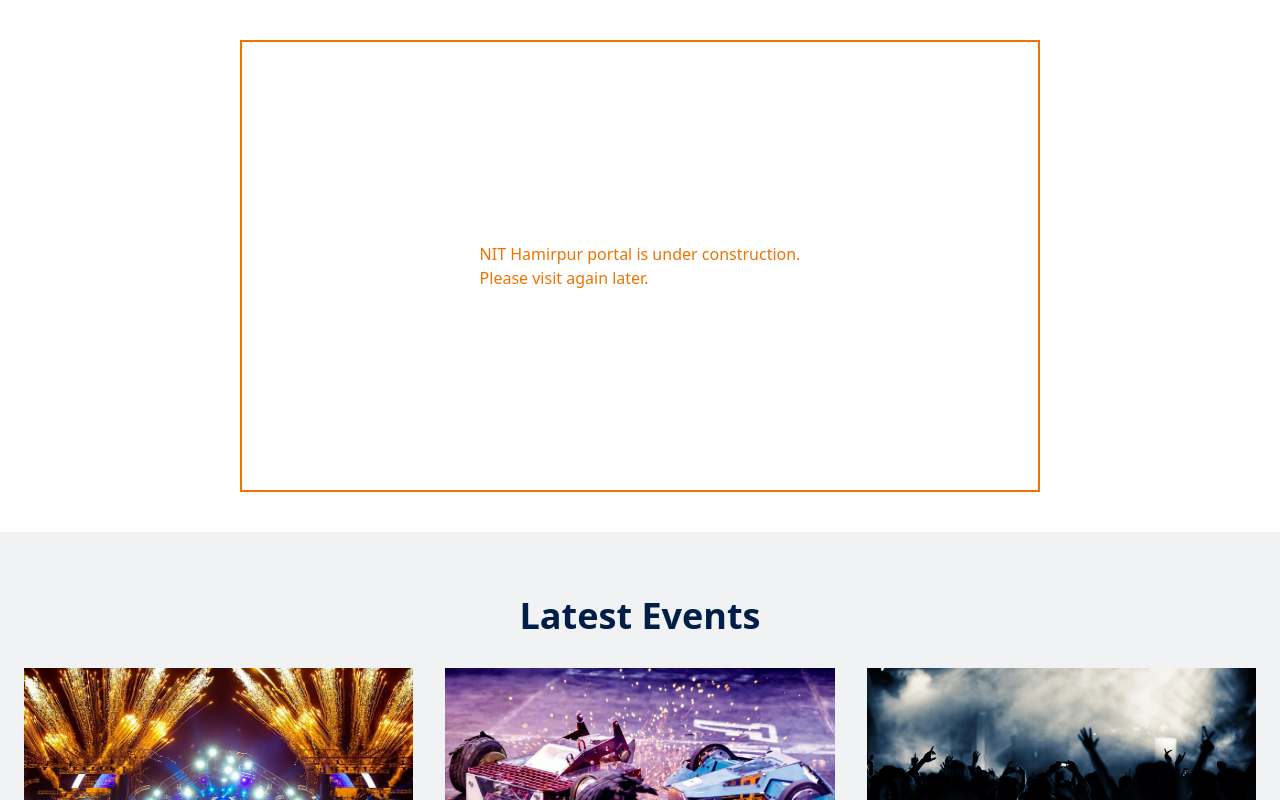
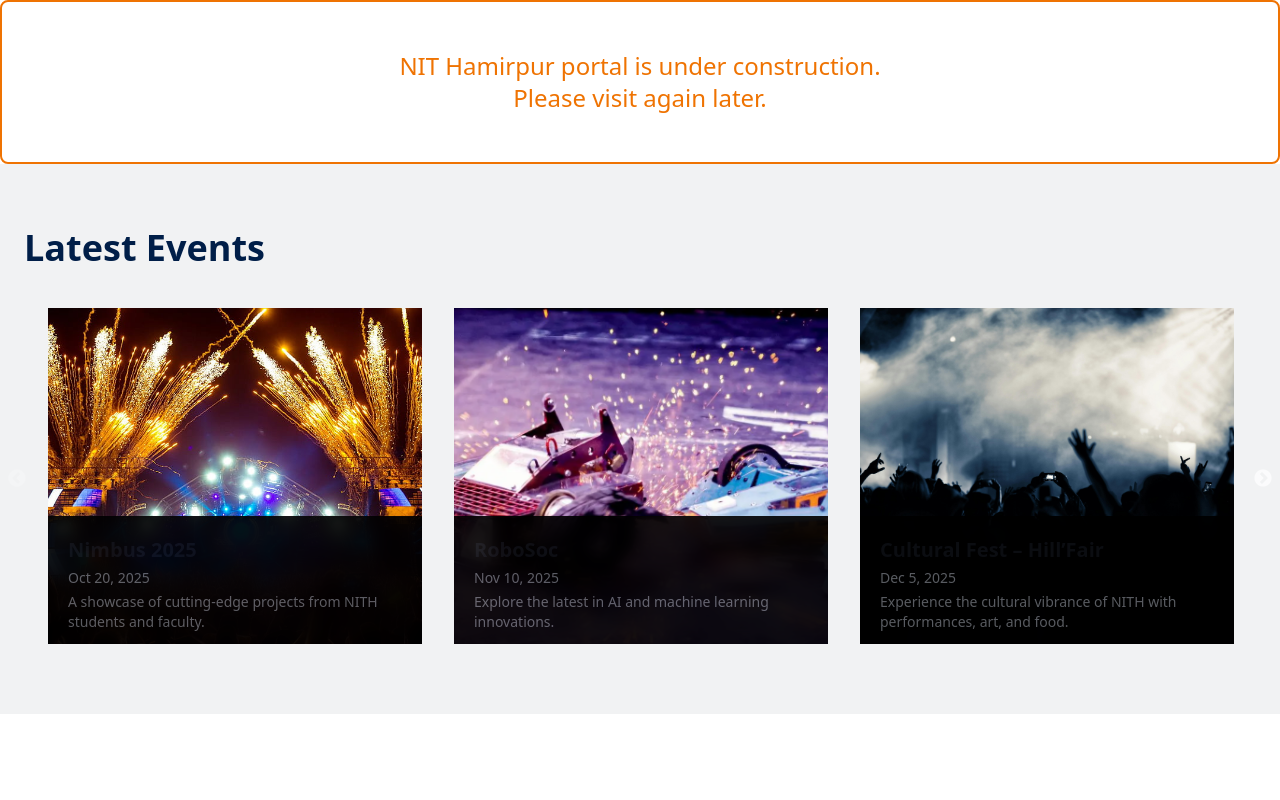
Before and after one commit to somya7verma/nith-main-client, a Next.js app: page / in a window 1280 px wide. Shown: the top 800 px of the page. Built offline with nearby package versions, Linux system fonts and the light colour scheme.

Commit message:
Working on LatestEventsSection

```diff
--- a/package.json
+++ b/package.json
@@ -13,7 +13,9 @@
     "next": "15.5.4",
     "next-themes": "^0.4.6",
     "react": "19.1.0",
-    "react-dom": "19.1.0"
+    "react-dom": "19.1.0",
+    "react-slick": "^0.31.0",
+    "slick-carousel": "^1.8.1"
   },
   "devDependencies": {
     "@eslint/eslintrc": "^3",
@@ -21,6 +23,7 @@
     "@types/node": "^20",
     "@types/react": "^19",
     "@types/react-dom": "^19",
+    "@types/react-slick": "^0.23.13",
     "eslint": "^9",
     "eslint-config-next": "15.5.4",
     "eslint-config-prettier": "^10.1.8",
--- a/src/app/page.tsx
+++ b/src/app/page.tsx
@@ -3,11 +3,14 @@ import LatestEventsSection from '@/components/home/LatestEventsSection';
 export default function Home() {
   return (
     <>
-      <div className="flex  flex-col items-center justify-center py-50 mx-60 my-10 bg-foreground text-accent border-2 border-">
-        NIT Hamirpur portal is under construction.
-        <br />
-        Please visit again later.
+      <div className="flex flex-col items-center justify-center py-12 px-6 sm:px-12 md:px-20 mx-4 sm:mx-8 md:mx-auto bg-foreground text-accent border-2 border-accent rounded-lg text-center">
+        <p className="text-lg sm:text-xl md:text-2xl font-medium">
+          NIT Hamirpur portal is under construction.
+          <br />
+          Please visit again later.
+        </p>
       </div>
+
       <LatestEventsSection />
     </>
   );
--- a/src/components/home/LatestEventsSection.tsx
+++ b/src/components/home/LatestEventsSection.tsx
@@ -1,8 +1,32 @@
 'use client';
 
+import 'slick-carousel/slick/slick.css';
+import 'slick-carousel/slick/slick-theme.css';
+
 import Image from 'next/image';
+import Slider from 'react-slick';
 
 const events = [
+  {
+    title: 'Nimbus 2025',
+    date: 'Oct 20, 2025',
+    description:
+      'A showcase of cutting-edge projects from NITH students and faculty.',
+    image: '/images/events/nimbus.jpg',
+  },
+  {
+    title: 'RoboSoc',
+    date: 'Nov 10, 2025',
+    description: 'Explore the latest in AI and machine learning innovations.',
+    image: '/images/events/Robots.webp',
+  },
+  {
+    title: 'Cultural Fest – Hill’Fair',
+    date: 'Dec 5, 2025',
+    description:
+      'Experience the cultural vibrance of NITH with performances, art, and food.',
+    image: '/images/events/hillfair.jpg',
+  },
   {
     title: 'Nimbus 2025',
     date: 'Oct 20, 2025',
@@ -26,39 +50,66 @@ const events = [
 ];
 
 export default function LatestEventsSection() {
+  const settings = {
+    dots: false,
+    infinite: false,
+    speed: 500,
+    slidesToShow: 3,
+    slidesToScroll: 1,
+    arrows: true,
+    initialSlide: 0,
+    responsive: [
+      {
+        breakpoint: 1024,
+        settings: {
+          slidesToShow: 2,
+        },
+      },
+      {
+        breakpoint: 640,
+        settings: {
+          slidesToShow: 1,
+        },
+      },
+    ],
+  };
+
   return (
     <section className="bg-background py-16">
       <div className="container mx-auto px-6">
-        <h2 className="text-3xl md:text-4xl font-bold text-primary mb-8 text-center">
+        <div className="mb-10">
+          <h2 className="text-3xl md:text-4xl font-bold text-primary mb-4 text-left">
             Latest Events
           </h2>
+        </div>
 
-        <div className="grid gap-8 md:grid-cols-3">
+        <Slider {...settings} className="mx-1 md:mx-2">
           {events.map((event, index) => (
-            <div
-              key={index}
-              className="bg-foreground shadow-soft overflow-hidden hover:shadow-lg transition-shadow"
-            >
-              <div className="relative w-full h-48">
+            <div key={index} className="px-4">
+              <div className="relative overflow-hidden shadow-soft transition-transform transition-shadow duration-300 ease-in-out hover:shadow-xl hover:scale-105 cursor-pointer group">
+                <div className="relative w-full h-84 overflow-hidden">
                   <Image
                     src={event.image}
                     alt={event.title}
                     fill
-                  className="object-cover"
+                    className="object-cover transition-transform duration-500 ease-in-out group-hover:scale-110"
                   />
-              </div>
-              <div className="p-6">
-                <h3 className="text-xl font-semibold text-text-primary mb-2">
+                  <div className="absolute bottom-0 left-0 w-full h-fit md:h-32 bg-black opacity-90 backdrop-blur-sm p-5">
+                    <h3 className="text-xl font-semibold text-text-primary mb-1">
                       {event.title}
                     </h3>
-                <p className="text-sm text-text-secondary mb-3">{event.date}</p>
+                    <p className="text-sm text-text-secondary mb-1">
+                      {event.date}
+                    </p>
                     <p className="text-sm text-text-secondary">
                       {event.description}
                     </p>
                   </div>
                 </div>
+              </div>
+            </div>
           ))}
-        </div>
+        </Slider>
       </div>
     </section>
   );
```
Also changed, not shown: 1 other file (tests, documents, lock files or other folders). Lines whose indentation alone changed are shown as unchanged.
